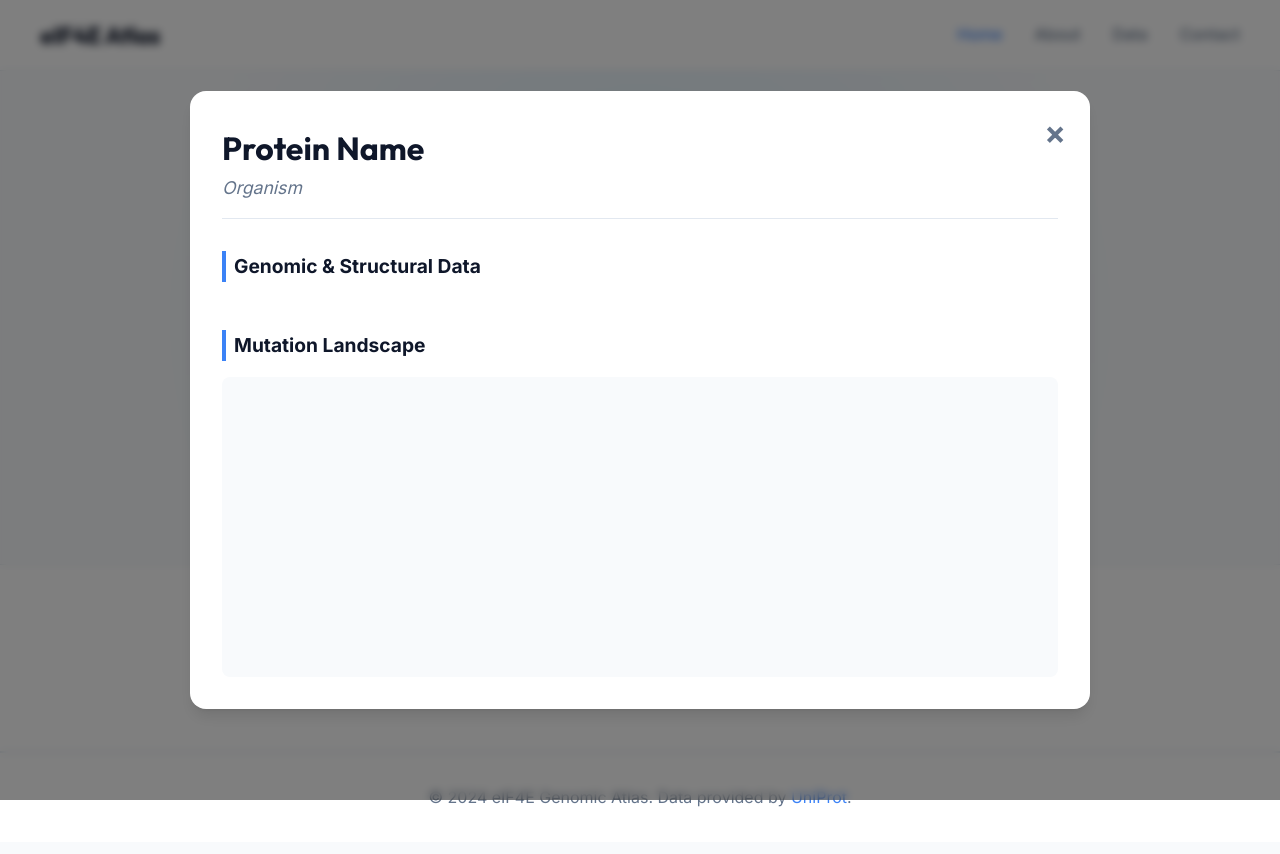
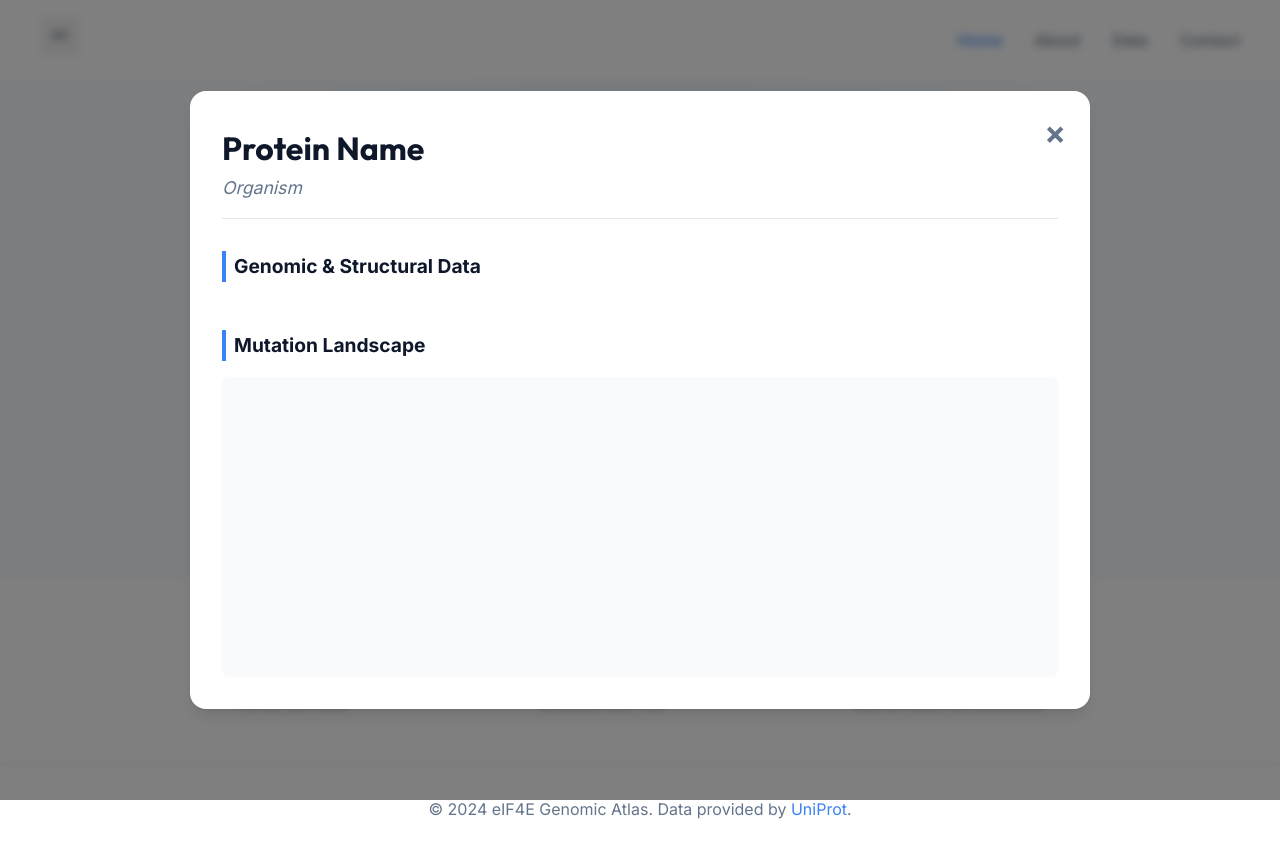
Before and after one commit to madsondeluna/eif4e-atlas, a plain HTML site: page index.html in a window 1280 px wide. Drawn offline with nearby package versions, Linux system fonts and the light colour scheme.

Commit message:
feat: Replace text-based header logo with an image logo.

```diff
--- a/index.html
+++ b/index.html
@@ -25,7 +25,9 @@
 
     <header class="main-header">
         <nav class="nav-container">
-            <div class="logo">eIF4E Atlas</div>
+            <div class="logo">
+                <img src="logo/logo.png" alt="eIF4E Atlas Logo" style="height: 40px;">
+            </div>
             <ul class="nav-links">
                 <li><a href="#home" class="active">Home</a></li>
                 <li><a href="#about">About</a></li>
```
Also changed, not shown: logo/logo.png (added).
